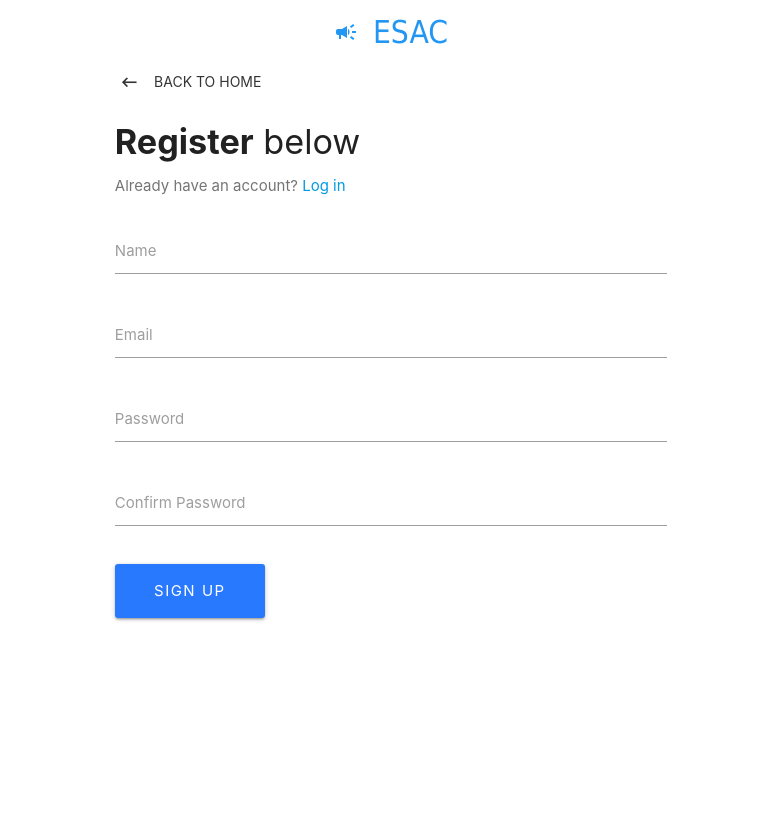
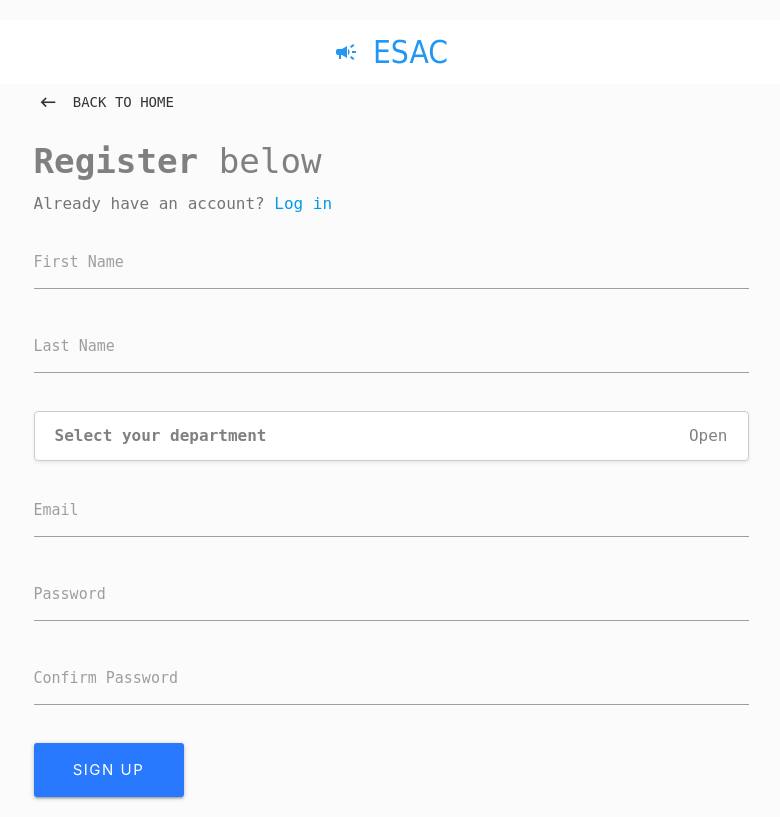
Before and after one commit to Umbrella-lnc/ESAC-Dashboard, a React (Create React App) app in the folder client/: page /register in a window 1280 px wide. Shown: the whole page, without its empty margins (249-1029 px from the left). Built offline with nearby package versions, Linux system fonts and the light colour scheme.

Commit message:
added department field and separated full name into first and last name

```diff
--- a/client/src/auth/Register.js
+++ b/client/src/auth/Register.js
@@ -1,23 +1,71 @@
 import React, { Component } from "react";
 import { Link } from "react-router-dom";
+import Dropdown from "../components/Dropdown";
+
 class Register extends Component {
   constructor() {
     super();
     this.state = {
-      name: "",
+      firstname: "",
+      lastname:"",
+      department: "",
       email: "",
       password: "",
       password2: "",
       errors: {}
     };
   }
+  departmentList =[
+    {
+      id: 1,
+      value: 'Mechanical and Aerospace Engineering (MAE)',
+    },
+    {
+      id: 2,
+      value: 'Civil, Coastal, and Environmental Engineering (ESSIE)',
+    },
+    {
+      id: 3,
+      value: 'Agricultural and Biological Engineering (ABE)',
+    },
+    {
+      id: 4,
+      value: 'Biomedical Engineering (BME)',
+    },
+    {
+      id: 5,
+      value: 'Chemical Engineering (CHEME)',
+    },
+    {
+      id: 6,
+      value: 'Computer and Information Science and Engineering (CISE)',
+    },
+    {
+      id: 7,
+      value: 'Electrical and Computer Engineering (ECE)',
+    },
+    {
+      id: 8,
+      value: 'Industrial and Systems Engineering (ISE)',
+    },
+    {
+      id: 9,
+      value: 'Materials Science and Engineering (MSE)',
+    },
+    {
+      id: 10,
+      value: 'Nuclear Engineering (NE)',
+    },
+  ]
 onChange = e => {
     this.setState({ [e.target.id]: e.target.value });
   };
 onSubmit = e => {
     e.preventDefault();
 const newUser = {
-      name: this.state.name,
+      firstname: this.state.firstname,
+      lastname: this.state.lastname,
+      department: this.state.department,
       email: this.state.email,
       password: this.state.password,
       password2: this.state.password2
@@ -46,12 +94,31 @@ return (
               <div className="input-field col s12">
                 <input
                   onChange={this.onChange}
-                  value={this.state.name}
-                  error={errors.name}
-                  id="name"
+                  value={this.state.firstname}
+                  error={errors.firstname}
+                  id="firstname"
                   type="text"
                 />
-                <label htmlFor="name">Name</label>
+                <label htmlFor="firstname">First Name</label>
+              </div>
+              <div className="input-field col s12">
+                <input
+                  onChange={this.onChange}
+                  value={this.state.lastname}
+                  error={errors.lastname}
+                  id="lastname"
+                  type="text"
+                />
+                <label htmlFor="lastname">Last Name</label>
+              </div>
+              <div className="input-field col s12">
+                <select
+                  onChange={this.onChange}
+                  value={this.state.department}
+                  error={errors.department}
+                  id="department"
+                />
+                <Dropdown title="Select your department" items={this.departmentList} />
               </div>
               <div className="input-field col s12">
                 <input
--- /dev/null
+++ b/client/src/components/Dropdown.js
@@ -0,0 +1,72 @@
+import React, { useState } from 'react';
+import onClickOutside from 'react-onclickoutside';
+import './Dropdown.scss'
+
+function Dropdown({ title, items, multiSelect = false }) {
+  const [open, setOpen] = useState(false);
+  const [selection, setSelection] = useState([]);
+  const toggle = () => setOpen(!open);
+  Dropdown.handleClickOutside = () => setOpen(false);
+
+  function handleOnClick(item) {
+    if (!selection.some(current => current.id === item.id)) {
+      if (!multiSelect) {
+        setSelection([item]);
+      } else if (multiSelect) {
+        setSelection([...selection, item]);
+      }
+    } else {
+      let selectionAfterRemoval = selection;
+      selectionAfterRemoval = selectionAfterRemoval.filter(
+        current => current.id !== item.id
+      );
+      setSelection([...selectionAfterRemoval]);
+    }
+  }
+
+  function isItemInSelection(item) {
+    if (selection.some(current => current.id === item.id)) {
+      return true;
+    }
+    return false;
+  }
+
+  return (
+    <div className="dd-wrapper">
+      <div
+        tabIndex={0}
+        className="dd-header"
+        role="button"
+        onKeyPress={() => toggle(!open)}
+        onClick={() => toggle(!open)}
+      >
+        <div className="dd-header__title">
+          <p className="dd-header__title--bold">{title}</p>
+        </div>
+        <div className="dd-header__action">
+          <p>{open ? 'Close' : 'Open'}</p>
+        </div>
+      </div>
+      {open && (
+        <ul className="dd-list">
+          {items.map(item => (
+            <li className="dd-list-item" key={item.id}>
+              <button type="button" onClick={() => handleOnClick(item)}>
+                <span>{item.value}</span>
+                <span>{isItemInSelection(item) && 'Selected'}</span>
+              </button>
+            </li>
+          ))}
+        </ul>
+      )}
+    </div>
+  );
+}
+
+const clickOutsideConfig = {
+  handleClickOutside: () => Dropdown.handleClickOutside,
+};
+
+export default onClickOutside(Dropdown, clickOutsideConfig);
+
+//Contributed from karlhadwen/react-dropdown-menu --> tutorial --> https://www.youtube.com/watch?v=t8JK5bVoVBw
--- /dev/null
+++ b/client/src/components/Dropdown.scss
@@ -0,0 +1,114 @@
+
+  /* ==========================================================================
+   Dropdown menu
+   ========================================================================== */
+@import url('https://fonts.gstatic.com/s/materialicons/v80/flUhRq6tzZclQEJ-Vdg-IuiaDsNc.woff2');
+
+/* RESETS
+============================================ */
+
+html {
+  -webkit-box-sizing: border-box;
+          box-sizing: border-box;
+}
+*, *:before, *:after {
+  -webkit-box-sizing: inherit;
+          box-sizing: inherit;
+}
+
+body {
+  margin: 20px 0;
+  padding: 0;
+  line-height: 1;
+  font-size: 16px;
+  font-family: 'monospace', sans-serif;
+  color:grey;
+  background-color: #fbfbfb;
+  font-smooth: always;
+  -webkit-font-smoothing: antialiased;
+  -moz-osx-font-smoothing: grayscale;
+}
+
+.container {
+  max-width: 1140px;
+  width: 100%;
+  margin: auto;
+}
+
+@mixin styling() {
+  background-color: white;
+  border-color: #ccc;
+  border-radius: 4px;
+  border-style: solid;
+  border-width: 1px;
+  box-shadow: 0 .125rem .25rem rgba(0,0,0,.075) !important;
+}
+
+/* DROPDOWN
+============================================ */
+
+.dd-wrapper {
+  display: flex;
+  min-height: 38px;
+  flex-wrap: wrap;
+
+  .dd-header {
+    @include styling();
+    display: flex;
+    justify-content: space-between;
+    cursor: pointer;
+    width: 100%;
+    padding: 0 20px;
+
+    &__title--bold {
+      font-weight: bold;
+    }
+  }
+
+  .dd-list {
+    box-shadow: 0 .125rem .25rem rgba(0,0,0,.075) !important;
+    padding: 0;
+    margin: 0;
+    width: 100%;
+    margin-top: 20px;
+
+    li {
+      list-style-type: none;
+
+      &:first-of-type {
+        > button {
+          border-top: 1px solid #ccc;
+          border-top-left-radius: 4px;
+          border-top-right-radius: 4px;
+        }
+      }
+
+      &:last-of-type > button {
+        border-bottom-left-radius: 4px;
+        border-bottom-right-radius: 4px;
+      }
+
+      button {
+        display: flex;
+        justify-content: space-between;
+        background-color: white;
+        font-size: 16px;
+        padding: 15px 20px 15px 20px;
+        border: 0;
+        border-bottom: 1px solid #ccc;
+        width: 100%;
+        text-align: left;
+        border-left: 1px solid #ccc;
+        border-right: 1px solid #ccc;
+
+        &:hover, &:focus {
+          cursor: pointer;
+          font-weight: bold;
+          background-color: #ccc;
+        }
+      }
+    }
+  }
+}
+
+//Contributed from karlhadwen/react-dropdown-menu --> tutorial --> https://www.youtube.com/watch?v=t8JK5bVoVBw
--- a/package.json
+++ b/package.json
@@ -18,6 +18,8 @@
   "author": "",
   "license": "ISC",
   "dependencies": {
+    "@material-ui/core": "^4.11.3",
+    "@material-ui/icons": "^4.11.2",
     "bcryptjs": "^2.4.3",
     "body-parser": "^1.19.0",
     "concurrently": "^6.0.0",
@@ -30,10 +32,12 @@
     "nodemon": "^2.0.7",
     "passport": "^0.4.1",
     "passport-jwt": "^4.0.0",
+    "react-onclickoutside": "^6.10.0",
     "validator": "^13.5.2"
   },
   "devDependencies": {
     "@types/react-redux": "^7.1.16",
-    "@types/react-router-dom": "^5.1.7"
+    "@types/react-router-dom": "^5.1.7",
+    "node-sass": "^5.0.0"
   }
 }
```
Also changed, not shown: 1 other file (tests, documents, lock files or other folders).
